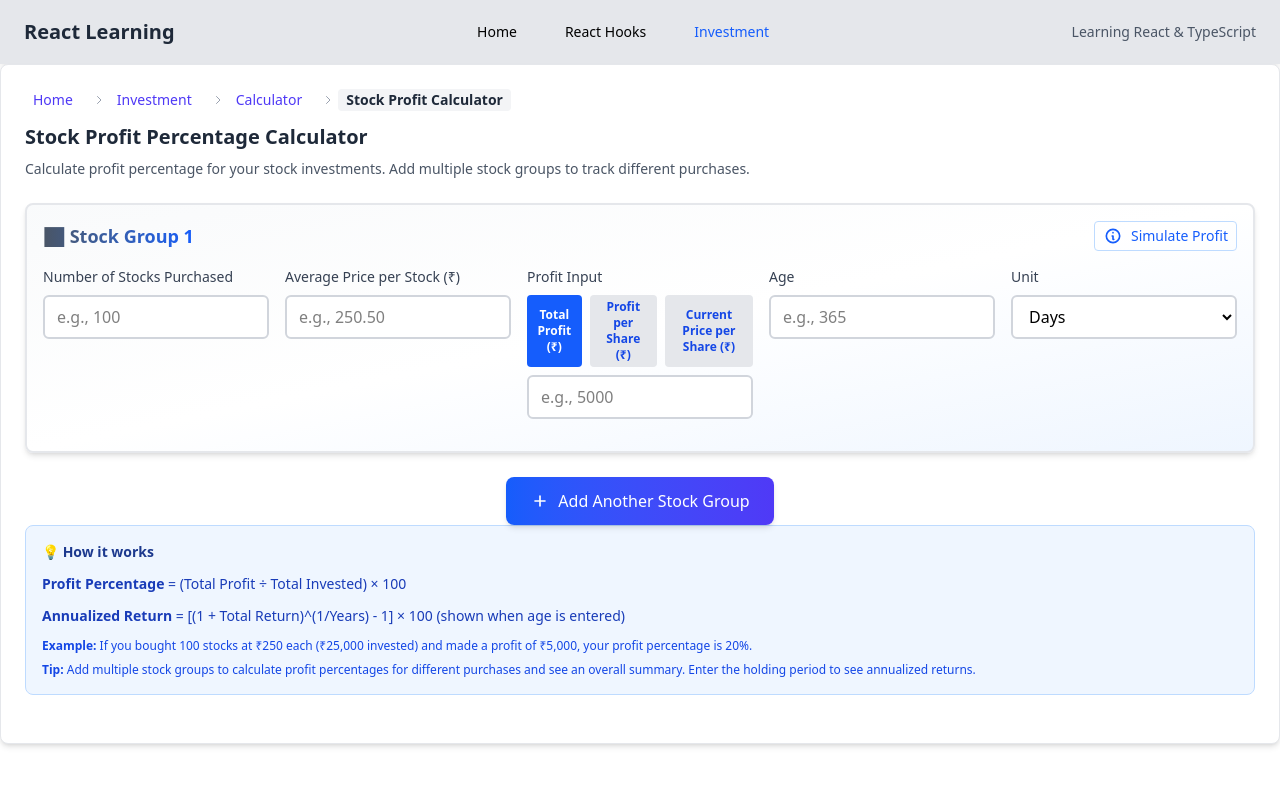
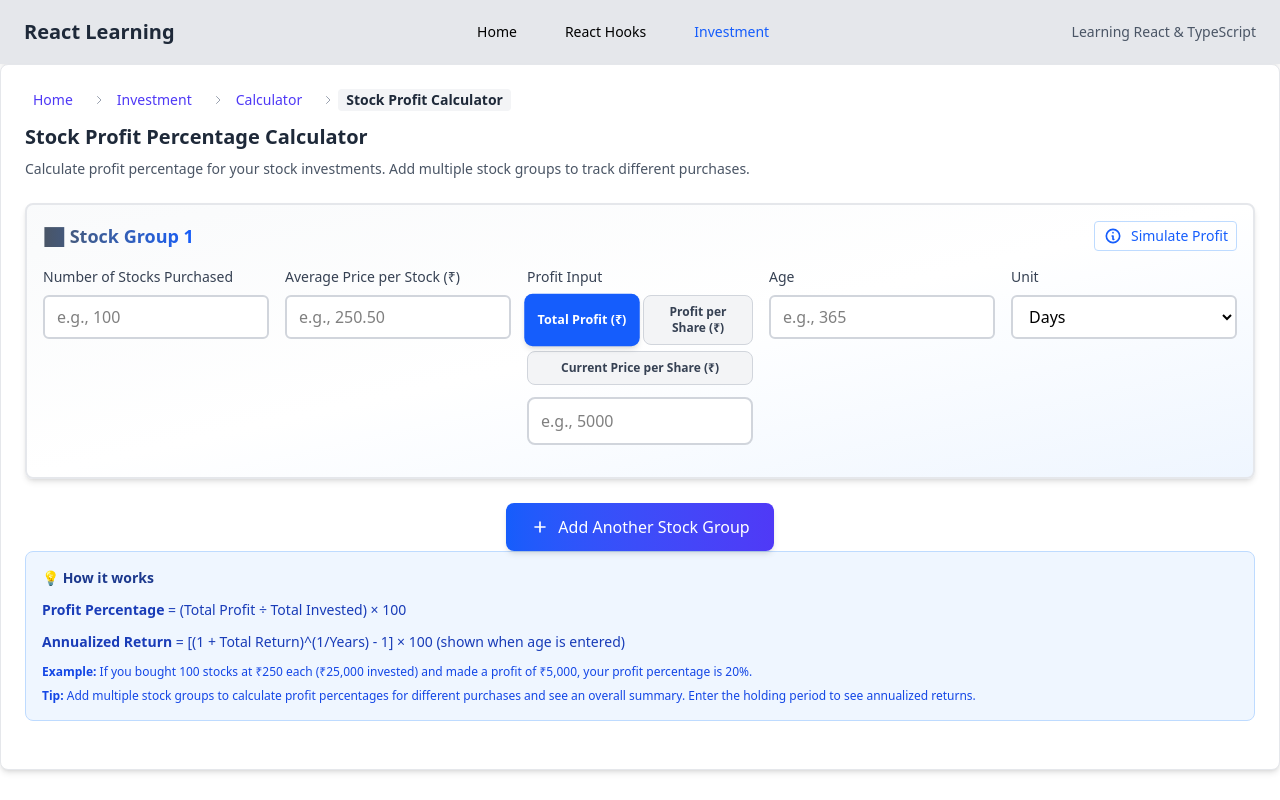
Before and after one commit to Ravi-Royal/reactLearning, a React (Vite) app: page /reactLearning/investment/calculator/stock-profit in a window 1280 px wide. Built offline with nearby package versions, Linux system fonts and the light colour scheme.

Commit message:
style: improve button and input styling in StockProfitCalculator for better UX

```diff
--- a/src/pages/components/investment/stock/profit-calculator/StockProfitCalculator.tsx
+++ b/src/pages/components/investment/stock/profit-calculator/StockProfitCalculator.tsx
@@ -220,29 +220,47 @@ function StockProfitCalculator() {
               </div>
               <div>
                 <label className="block text-sm font-medium text-gray-700 mb-2">Profit Input</label>
-                <div className="flex gap-2 mb-2">
+                <div className="flex flex-wrap gap-1.5 mb-3">
                   <button
                     type="button"
-                    className={`px-2 py-1 rounded ${group.profitInputType === 'total' ? 'bg-blue-600 text-white' : 'bg-gray-200 text-blue-700'} text-xs font-semibold`}
+                    className={`flex-1 min-w-[110px] px-3 py-2 rounded-lg transition-all duration-200 ${
+                      group.profitInputType === 'total'
+                        ? 'bg-blue-600 text-white shadow-md transform scale-105'
+                        : 'bg-gray-100 text-gray-700 hover:bg-gray-200 border border-gray-300'
+                    } text-xs font-semibold`}
                     onClick={() => updateStockGroup(group.id, 'profitInputType', 'total')}
-                  >Total Profit (₹)</button>
+                  >
+                    Total Profit (₹)
+                  </button>
                   <button
                     type="button"
-                    className={`px-2 py-1 rounded ${group.profitInputType === 'perShare' ? 'bg-blue-600 text-white' : 'bg-gray-200 text-blue-700'} text-xs font-semibold`}
+                    className={`flex-1 min-w-[110px] px-3 py-2 rounded-lg transition-all duration-200 ${
+                      group.profitInputType === 'perShare'
+                        ? 'bg-blue-600 text-white shadow-md transform scale-105'
+                        : 'bg-gray-100 text-gray-700 hover:bg-gray-200 border border-gray-300'
+                    } text-xs font-semibold`}
                     onClick={() => updateStockGroup(group.id, 'profitInputType', 'perShare')}
-                  >Profit per Share (₹)</button>
+                  >
+                    Profit per Share (₹)
+                  </button>
                   <button
                     type="button"
-                    className={`px-2 py-1 rounded ${group.profitInputType === 'currentPrice' ? 'bg-blue-600 text-white' : 'bg-gray-200 text-blue-700'} text-xs font-semibold`}
+                    className={`flex-1 min-w-[110px] px-3 py-2 rounded-lg transition-all duration-200 ${
+                      group.profitInputType === 'currentPrice'
+                        ? 'bg-blue-600 text-white shadow-md transform scale-105'
+                        : 'bg-gray-100 text-gray-700 hover:bg-gray-200 border border-gray-300'
+                    } text-xs font-semibold`}
                     onClick={() => updateStockGroup(group.id, 'profitInputType', 'currentPrice')}
-                  >Current Price per Share (₹)</button>
+                  >
+                    Current Price per Share (₹)
+                  </button>
                 </div>
                 {group.profitInputType === 'total' && (
                   <input
                     type="number"
                     value={group.totalProfit}
                     onChange={e => updateStockGroup(group.id, 'totalProfit', e.target.value)}
-                    className="w-full px-3 py-2 border-2 border-gray-300 rounded-md focus:outline-none focus:ring-2 focus:ring-blue-500 focus:border-blue-500 bg-white"
+                    className="w-full px-3 py-2.5 border-2 border-gray-300 rounded-lg focus:outline-none focus:ring-2 focus:ring-blue-500 focus:border-blue-500 bg-white transition-all"
                     placeholder="e.g., 5000"
                   />
                 )}
@@ -251,7 +269,7 @@ function StockProfitCalculator() {
                     type="number"
                     value={group.profitPerShare}
                     onChange={e => updateStockGroup(group.id, 'profitPerShare', e.target.value)}
-                    className="w-full px-3 py-2 border-2 border-gray-300 rounded-md focus:outline-none focus:ring-2 focus:ring-blue-500 focus:border-blue-500 bg-white"
+                    className="w-full px-3 py-2.5 border-2 border-gray-300 rounded-lg focus:outline-none focus:ring-2 focus:ring-blue-500 focus:border-blue-500 bg-white transition-all"
                     placeholder="e.g., 10"
                   />
                 )}
@@ -260,7 +278,7 @@ function StockProfitCalculator() {
                     type="number"
                     value={group.currentPricePerShare || ''}
                     onChange={e => updateStockGroup(group.id, 'currentPricePerShare', e.target.value)}
-                    className="w-full px-3 py-2 border-2 border-blue-300 rounded-md focus:outline-none focus:ring-2 focus:ring-blue-500 focus:border-blue-500 bg-white"
+                    className="w-full px-3 py-2.5 border-2 border-blue-400 rounded-lg focus:outline-none focus:ring-2 focus:ring-blue-500 focus:border-blue-500 bg-blue-50 transition-all"
                     placeholder="e.g., 405.8"
                   />
                 )}
```
